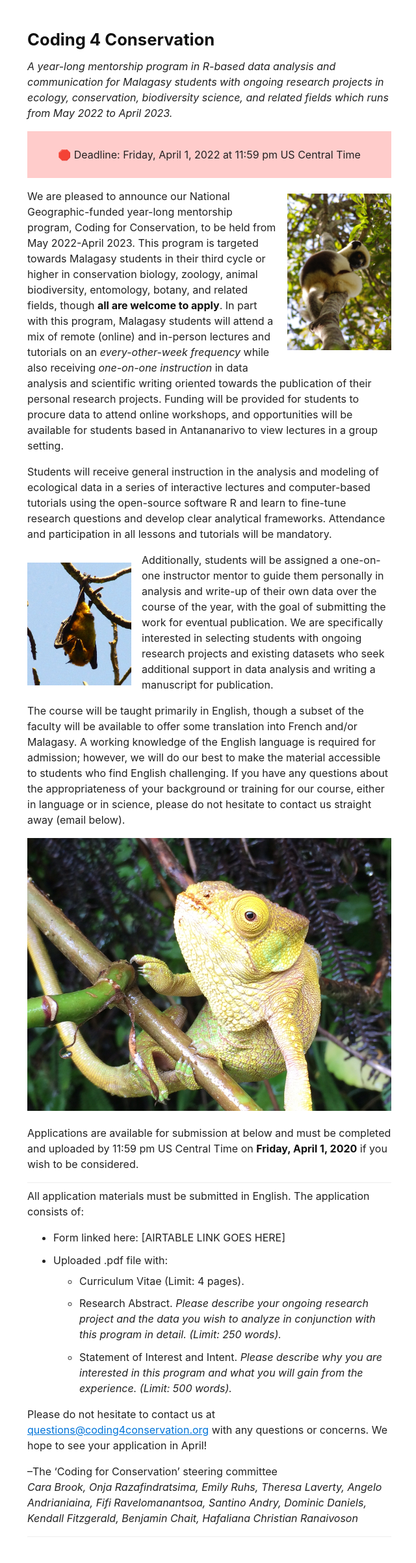
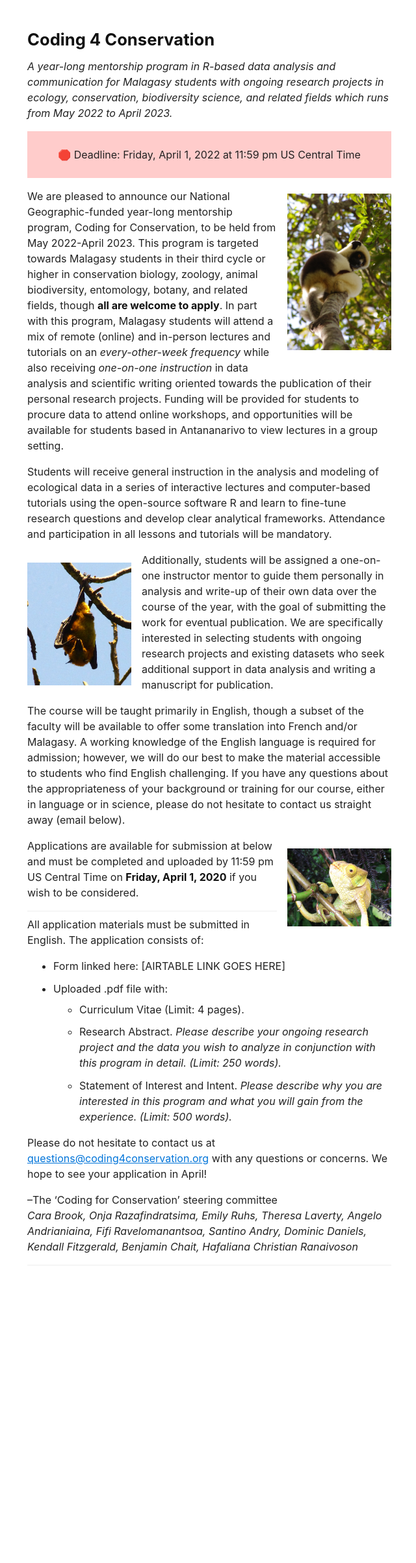
Before and after one commit to brooklabteam/coding4conservation, a Jekyll site: the page built from index.md, in a window 1280 px wide. Shown: the whole page at 65% size, without its empty margins (318-958 px from the left). Built offline with Jekyll 4.4.1, drawn with Linux system fonts in a browser that asks for light colours; after the commit the page ends 1988 px from its top, so only the background shows below that.

Commit message:
Update index.md

```diff
--- a/index.md
+++ b/index.md
@@ -20,7 +20,7 @@
 
 <p>The course will be taught primarily in English, though a subset of the faculty will be available to offer some translation into French and/or Malagasy. A working knowledge of the English language is required for admission; however, we will do our best to make the material accessible to students who find English challenging. If you have any questions about the appropriateness of your background or training for our course, either in language or in science, please do not hesitate to contact us straight away (email below).</p>
 
-<img src="assets/img/IMG_1317.JPG" style="margin: 0;" />
+<img src="assets/img/IMG_1317.JPG" style="float: right; max-width: 10em; margin: 1em 0 1em 1em;" />
 
 <p>Applications are available for submission at below and must be completed and uploaded by 11:59 pm US Central Time on <strong>Friday, April 1, 2020</strong> if you wish to be considered.</p>
 
```
